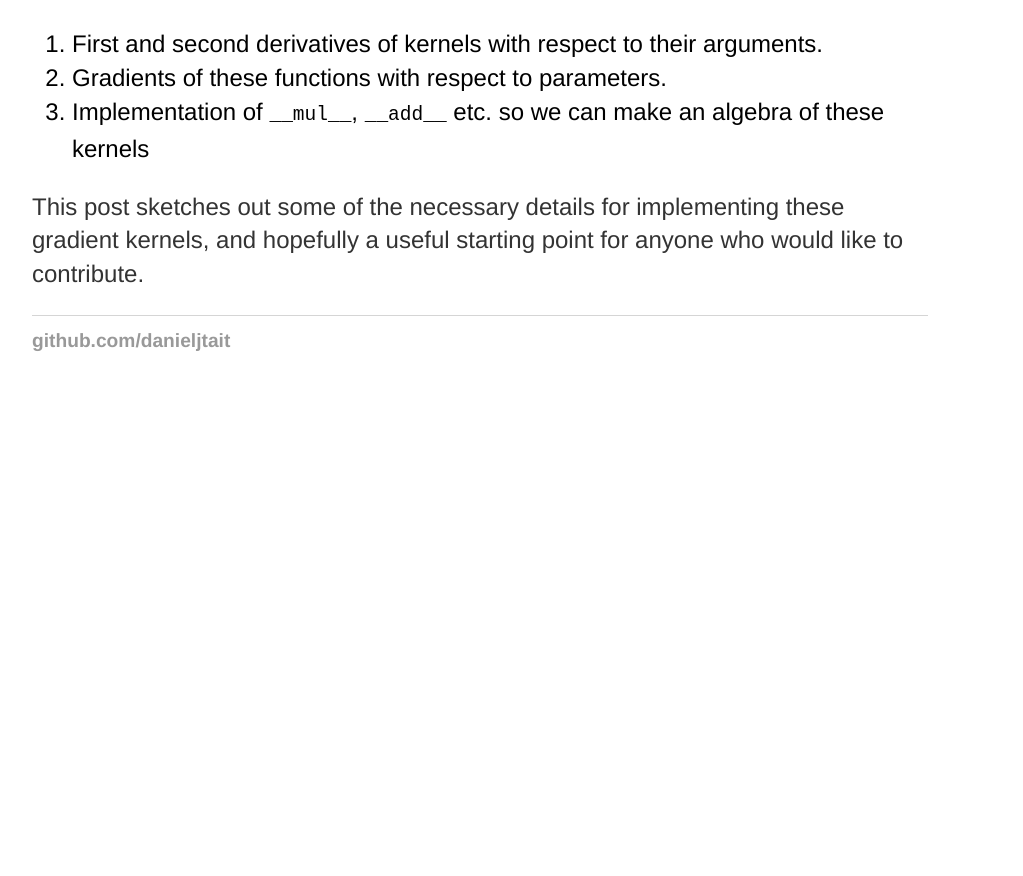
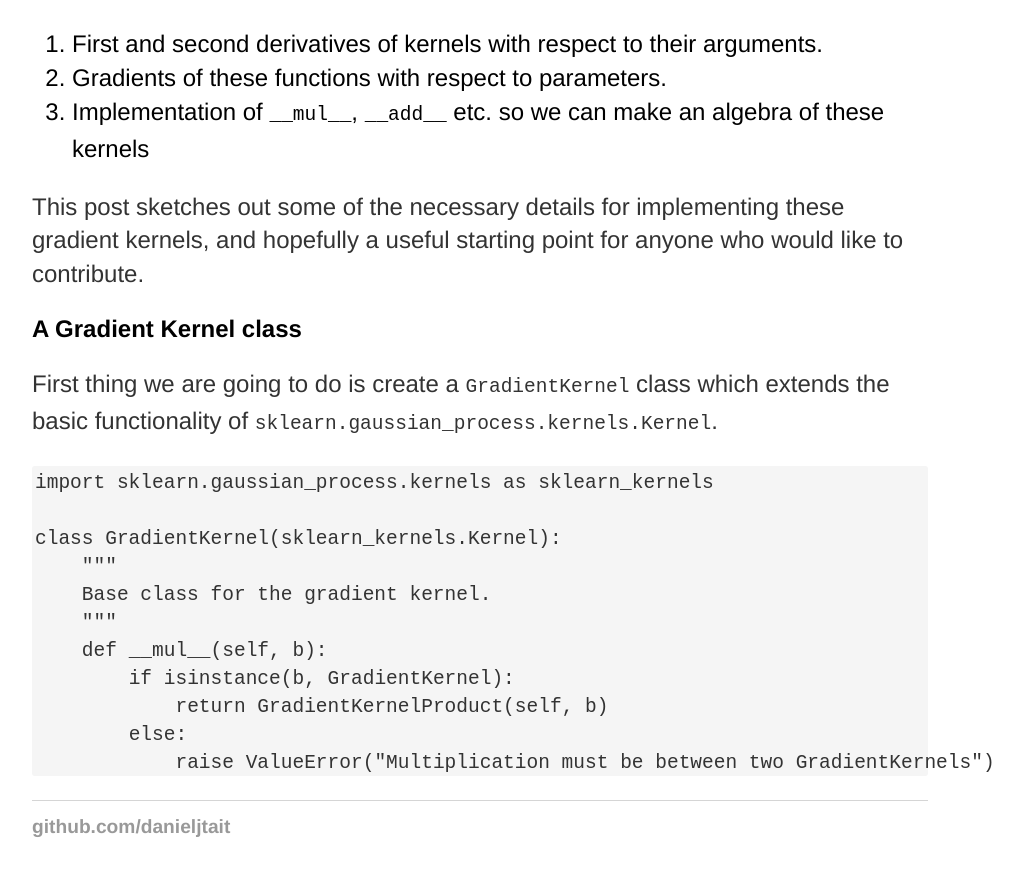
Before and after one commit to danieljtait/danieljtait.github.io, a Jekyll site: the page built from _posts/2018-07-11-pydygpsklearn.md, in a window 1280 px wide and 900 px high, scrolled down 996 px. Shown: the top 876 px of the window, without its empty margins (160-1183 px from the left). Built offline with Jekyll 4.4.1, drawn with Linux system fonts in a browser that asks for light colours; formulas are drawn with MathJax 3; before the commit the page ends 1411 px from its top, so only the background shows below that.

Commit message:
adding posts back in

````diff
--- a/_posts/2018-07-11-pydygpsklearn.md
+++ b/_posts/2018-07-11-pydygpsklearn.md
@@ -20,3 +20,21 @@ for any points $\mathbf{x}, \mathbf{y}$ in the input space. So if we are going t
 3. Implementation of `__mul__`, `__add__` etc. so we can make an algebra of these kernels
 
 This post sketches out some of the necessary details for implementing these gradient kernels, and hopefully a useful starting point for anyone who would like to contribute.
+
+## A Gradient Kernel class
+
+First thing we are going to do is create a `GradientKernel` class which extends the basic functionality of `sklearn.gaussian_process.kernels.Kernel`.
+
+```python
+import sklearn.gaussian_process.kernels as sklearn_kernels
+
+class GradientKernel(sklearn_kernels.Kernel):
+    """
+    Base class for the gradient kernel.
+    """
+    def __mul__(self, b):
+        if isinstance(b, GradientKernel):
+	    return GradientKernelProduct(self, b)
+	else:
+	    raise ValueError("Multiplication must be between two GradientKernels")
+```
````
